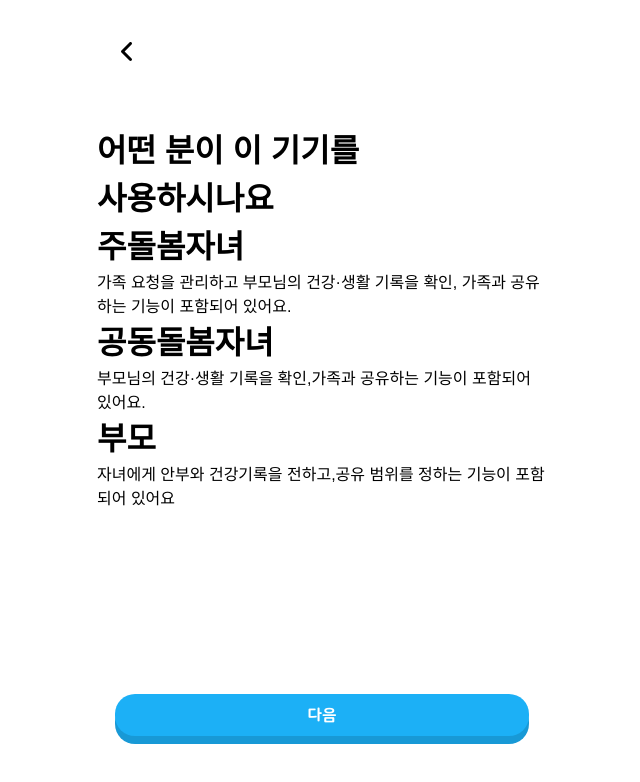
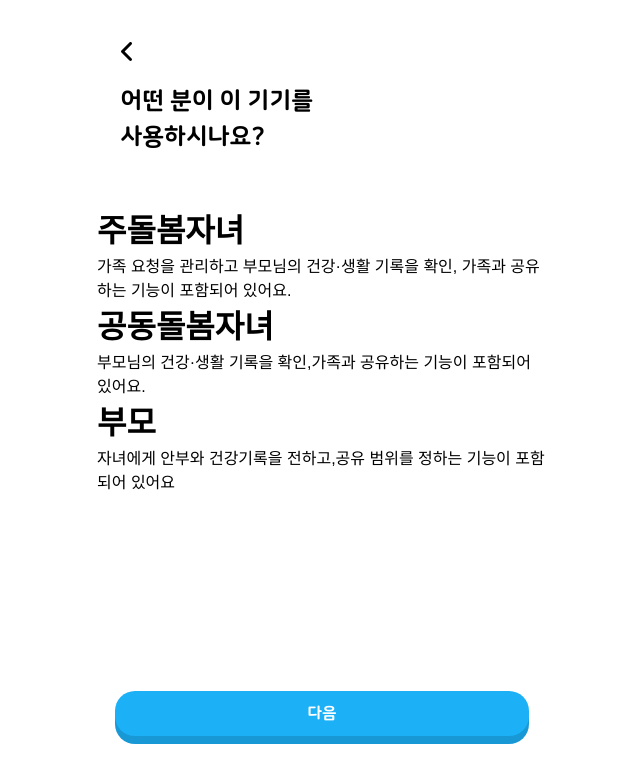
Before and after one commit to 2026-KW-HACKATHON/21_Hungry, a React (Vite) app in the folder 21_Hungry_FE/: page /signup in a window 1280 px wide. Shown: the top 782 px of the page, without its empty margins (318-958 px from the left). Built offline with nearby package versions, Linux system fonts and the light colour scheme.

Commit message:
[FE] feat : loginpage_title 작성(#41)

```diff
--- a/21_Hungry_FE/src/components/login-layout/LoginLayout.css
+++ b/21_Hungry_FE/src/components/login-layout/LoginLayout.css
@@ -31,5 +31,5 @@
     width: 11px;
     height: 19px;
     flex-shrink: 0;
-    margin : 9.1% 0 14.8% 5.2%;
+    margin : 9.1% 0 5.2% 5.2%;
 }
--- a/21_Hungry_FE/src/components/loginPage-title/loginPage-title.css
+++ b/21_Hungry_FE/src/components/loginPage-title/loginPage-title.css
@@ -1,3 +1,7 @@
-.root{
-
+.LoginPage__Title{
+    font-family: var(--font-extrabold);
+    margin: 0;
+    margin-left: 5.2%;
+    font-size: 24px;
+    margin-bottom: 11.4%;
 }
--- a/21_Hungry_FE/src/components/loginPage-title/loginPage-title.jsx
+++ b/21_Hungry_FE/src/components/loginPage-title/loginPage-title.jsx
@@ -1,6 +1,8 @@
+import "./loginPage-title.css"
+
 function LoginPageTitle({title}) {
   return (
-    <div>{title}</div>
+    <h1 className="LoginPage__Title">{title}</h1>
   )
 }
 
--- a/21_Hungry_FE/src/pages/signup/SignupPage.css
+++ b/21_Hungry_FE/src/pages/signup/SignupPage.css
@@ -1,2 +1,7 @@
-.root {
+.SignupPage{
+    display: flex;
+    flex-direction: column;
 }
+.SignupPage__title{
+
+}
--- a/21_Hungry_FE/src/pages/signup/SignupPage.jsx
+++ b/21_Hungry_FE/src/pages/signup/SignupPage.jsx
@@ -1,7 +1,16 @@
+import LoginPage_title from "../../components/loginPage-title/loginPage-title";
+
+
 function SignupPage() {
   return (
     <main className="SignupPage">
-      <h1 className="Signup__Title">어떤 분이 이 기기를<br />사용하시나요</h1>
+      <LoginPage_title
+        title={
+          <>
+            어떤 분이 이 기기를<br />사용하시나요?
+          </>
+        }
+      />
       <div className="Signup__SelectUserType">
         {/* 주돌봄자녀 박스 */}
         <div className='Signup__UserTypeBox--MainUser'>
```
